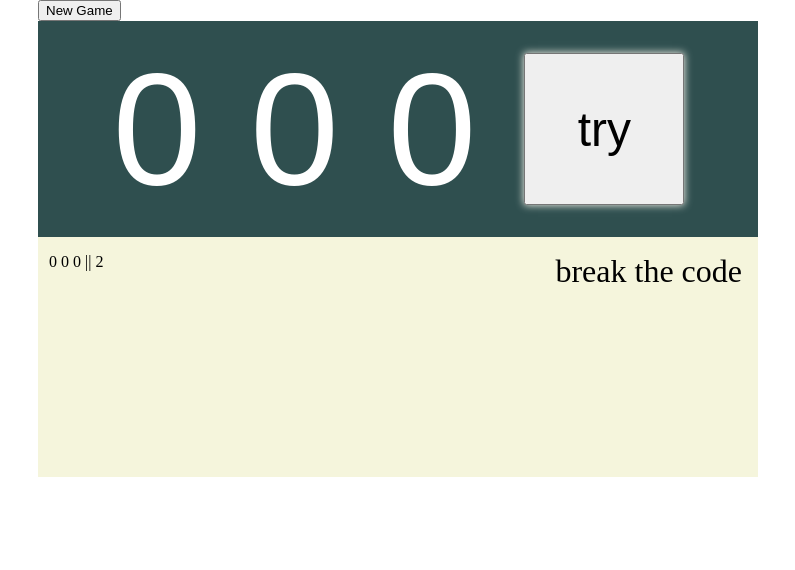
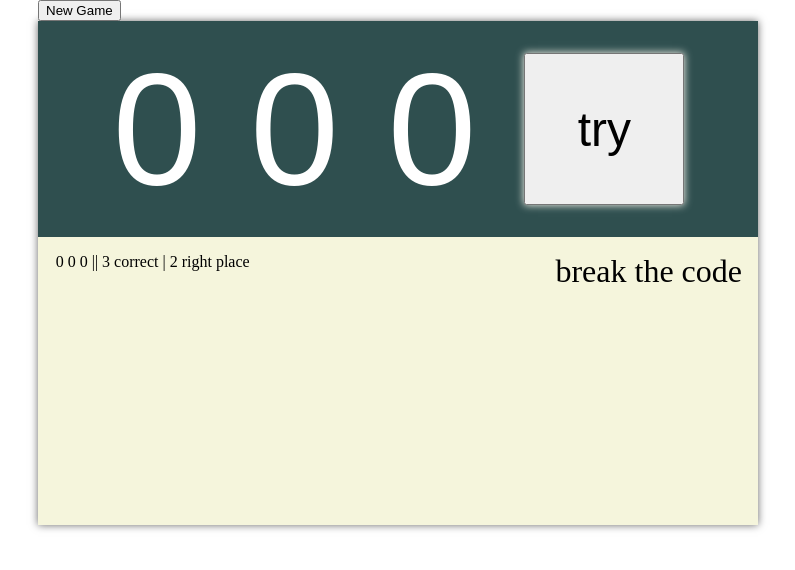
Before and after one commit to CODERS-BAY/web-javascript-aufgabe-4-code-breaker-BenGombl, a plain HTML site: page index.html in a window 1280 px wide. Both pictures are taken after a click on the button "try". Shown: the whole page, without its empty margins (242-1037 px from the left). Drawn offline with Linux system fonts and the light colour scheme.

Commit message:
now with correctNum/correctplace msg

```diff
--- a/index.html
+++ b/index.html
@@ -9,8 +9,9 @@
 </head>
 
 <body>
+    <main>
         <button id="newTry" onclick="newTry()">New Game</button>
-
+        <article>
             <form action="">
                 <input id="first" type="number" max="9" min="0" value="0"></input>
                 <input id="second" type="number" max="9" min="0" value="0"></input>
@@ -18,11 +19,12 @@
                 <button type="button" onclick="guess()">try</button>
             </form>
 
-    <div class = "flex">
-        <p id="doc" > </p>
-        <p id="msg" class = "small">break the code</p>
+            <div class="flex">
+                <p id="doc"> </p>
+                <p id="msg" class="small">break the code</p>
             </div>
-
+        </article>
+    </main>
 </body>
 <script src="script.js"></script>
 
--- a/script.js
+++ b/script.js
@@ -1,5 +1,5 @@
 var code, user, attempt;
-var a, b, c;
+var correctNum, correctPlace;
 var gameover;
 msg = document.getElementById("msg");
 doc = document.getElementById("doc");
@@ -26,23 +26,30 @@ function guess(){
         return;
     }
 
-    correct = 0;
+    correctNum = 0;
+    correctPlace = 0;
     user = [document.getElementById("first").value, document.getElementById("second").value, document.getElementById("third").value];
     for(i = 0; i < 3; i++){
         if(user[i] == code[i]){
-            correct++;
+            correctPlace++;
         }
+        if(user[i] == code[0]||user[i] == code[1]||user[i] == code[2]){
+            correctNum++;
+        }
+
     }
-    doc.innerHTML += "" + user[0] + " " + user[1] + " " + user[2] + " || " + correct+ "<br>";
-    if(correct == 3){
+    doc.innerHTML += "" + user[0] + " " + user[1] + " " + user[2] + " || " + correctNum + " correct | " + correctPlace + " right place<br>";
+    if(correctPlace == 3){
         msg.innerHTML = "you win!"
         msg.className = "big";
         gameover = true;
     }
-    attempt++;
-    if(attempt > 12){
+
+    else if(attempt > 12){
         gameover = true;
         msg.innerHTML = "you lose!";
         msg.className = "big";
     }
+
+    attempt++;
 }
--- a/styles.css
+++ b/styles.css
@@ -34,19 +34,24 @@ form button {
 .flex {
     display: flex;
     background-color: beige;
-    height: 15rem;
+    height: 18rem;
+
+}
+
+article{
+    box-shadow: 0 0 0.5rem dimgray;
 }
 
 #doc {
     text-align: center;
-    width: 5rem;
+    width: 15rem;
 }
 
 
 
 #msg {
 
-    width: calc(100% - 5rem);
+    width: calc(100% - 15rem);
     text-align: center;
 
     padding: 1rem;
@@ -59,7 +64,7 @@ form button {
 }
 
 #msg.big{
-    font-size: 10rem;
+    font-size: 5rem;
     text-align: center;
 }
 
@@ -74,11 +79,11 @@ form button {
     }
 
     #msg.small{
-        font-size: 2rem;
+        font-size: 1.5rem;
     }
 
     #msg.big{
-        font-size: 6rem;
+        font-size: 4rem;
     }
 
 }
```
Lines whose indentation alone changed are shown as unchanged.
